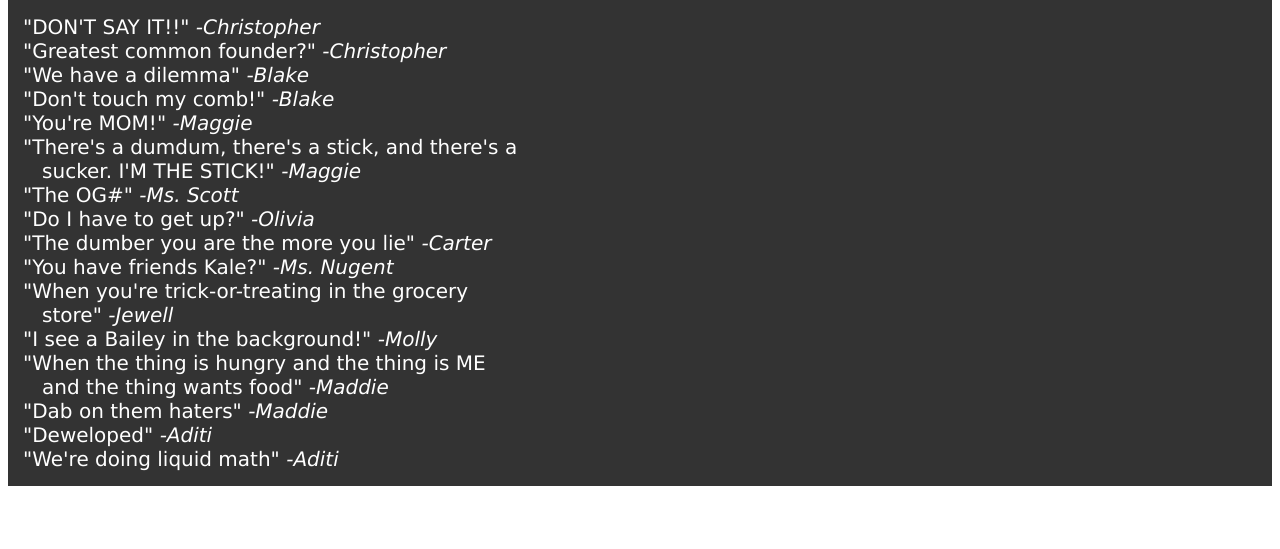
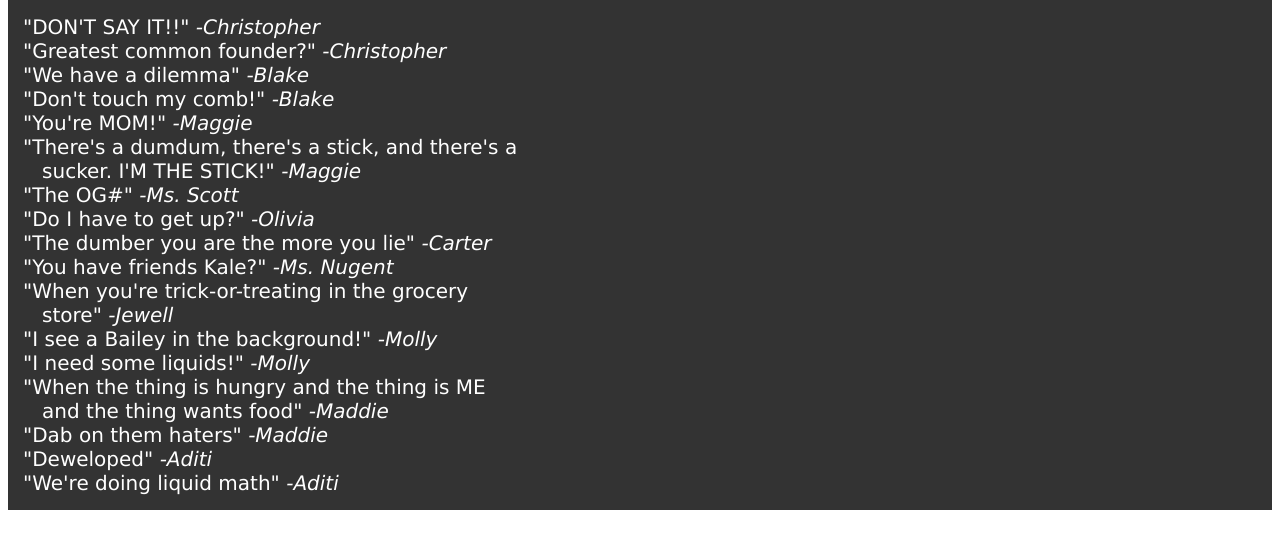
Before and after one commit to jewelpal/jewelpal.github.io, a plain HTML site: page index.html in a window 1280 px wide. Shown: the part 173-722 px from the top of the page. Drawn offline with Linux system fonts and the light colour scheme.

Commit message:
added 1 quote

```diff
--- a/index.html
+++ b/index.html
@@ -64,6 +64,7 @@ p   {
 "When you're trick-or-treating in the grocery
    store" <i>-Jewell</i>
 "I see a Bailey in the background!" <i>-Molly</i>
+"I need some liquids!" <i>-Molly</i>
 "When the thing is hungry and the thing is ME
    and the thing wants food" <i>-Maddie</i>
 "Dab on them haters" <i>-Maddie</i>
```
